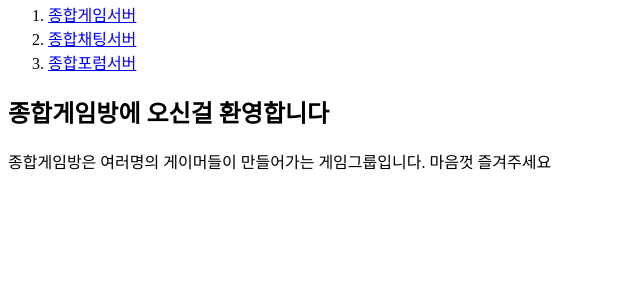
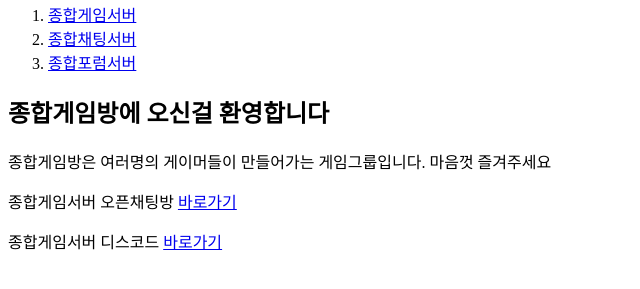
Before and after one commit to starscosmos/-, a plain HTML site: page index.html in a window 1280 px wide. Shown: the part 87-376 px from the top of the page, without its empty margins (0-640 px from the left). Drawn offline with Linux system fonts and the light colour scheme.

Commit message:
0.2a vol

```diff
--- a/index.html
+++ b/index.html
@@ -14,5 +14,7 @@
     </ol>
     <h2>종합게임방에 오신걸 환영합니다</h2>
     <p>종합게임방은 여러명의 게이머들이 만들어가는 게임그룹입니다. 마음껏 즐겨주세요</p>
+    <p>종합게임서버 오픈채팅방 <a href="https://open.kakao.com/o/ggQtlBmb" target="_blank">바로가기</a></p>
+    <p>종합게임서버 디스코드 <a href="https://discord.gg/4bdcwNe" target="_blank">바로가기</a></p>
 </body>
 </html>
```
Also changed, not shown: 1.종합게임서버.html (+0 -1 lines).
